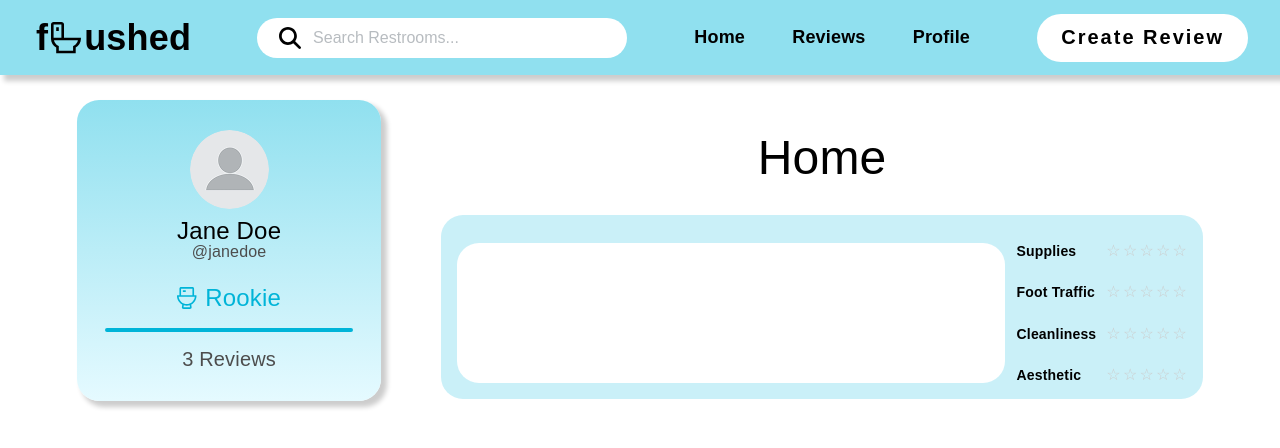
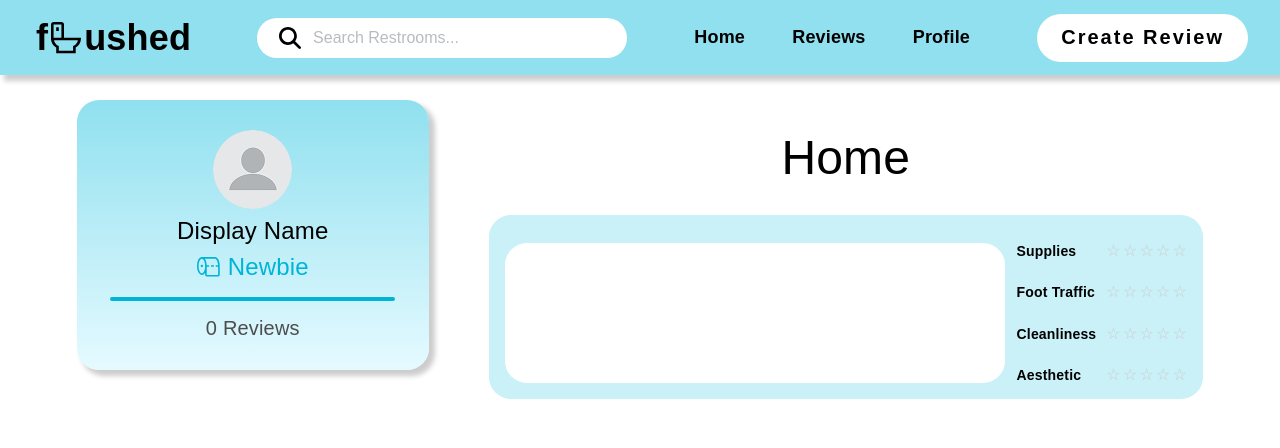
Before and after one commit to LawMot/flushed, a React (Vite) app in the folder frontend/: page /home in a window 1280 px wide. Shown: the top 448 px of the page. Built offline with nearby package versions, Linux system fonts and the light colour scheme; a web font is replaced by a local one.

Commit message:
Home card update

```diff
--- a/frontend/src/components/home/smallProfile.jsx
+++ b/frontend/src/components/home/smallProfile.jsx
@@ -1,16 +1,21 @@
 import './smallProfile.css';
 import SmallRank from './smallRank';
-import pfp from '../../assets/smallPfpDefault.png'
+import defaultPfp from '../../assets/smallPfpDefault.png'
+import { useState, useEffect } from 'react';
 
-function SmallProfile({ name, username, xp, numReviews}) {
+function SmallProfile() {
+    const [name, setName] = useState('Display Name');
+    const [xp, setXp] = useState(0);
+    const [reviews, setReviews] = useState(0);
+    const [pfp, setpfp] = useState(defaultPfp);
+
     return (
         <div className='gradient' id='smallProfile'>
             <img id='pfp' src={pfp} alt='User Profile Picture'/>
             <p id='name'>{name}</p>
-            <p id='username'>@{username}</p>
             <SmallRank xp={xp} />
             <hr/>
-            <p id='numReviews'>{numReviews} Reviews</p>
+            <p id='numReviews'>{reviews} Reviews</p>
         </div>
     )
 }
--- a/frontend/src/components/home/smallRank.jsx
+++ b/frontend/src/components/home/smallRank.jsx
@@ -1,11 +1,33 @@
+import paper from '../../assets/rankIcons/bluePaper.svg'
 import toilet from '../../assets/rankIcons/blueToilet.svg'
+import soap from '../../assets/rankIcons/blueSoap.svg'
+import crown from '../../assets/rankIcons/blueCrown.svg'
 import './smallRank.css'
 
 function SmallRank({ xp }) {
     return (
-        <div id='rank'>
-            <img src={toilet}/>
-            {xp <= 30 && <p>Rookie</p>}
+        <div>
+            {(xp <= 30 &&
+                <div id='rank'>
+                    <img src={paper} alt='Toilet Paper Icon'/>
+                    <p>Newbie</p>
+                </div>) ||
+            (xp > 30 && xp <= 60 &&
+                <div id='rank'>
+                    <img src={toilet} alt='Toilet Icon'/>
+                    <p>Rookie</p>
+                </div>) ||
+            (xp > 60 && xp <= 90 &&
+            <div id='rank'>
+                <img src={soap} alt='Soap Icon'/>
+                <p>Intermediate</p>
+            </div>) ||
+            (xp > 90 &&
+                <div id='rank'>
+                    <img src={crown} alt='Crown Icon'/>
+                    <p>Expert</p>
+                </div>)
+            }
         </div>
     )
 };
--- a/frontend/src/pages/Home.jsx
+++ b/frontend/src/pages/Home.jsx
@@ -5,7 +5,7 @@ import './Home.css'
 function Home() {
     return (
         <div id="home-page">
-            <SmallProfile name={"Jane Doe"} username={"janedoe"} xp={20} numReviews={3}/>
+            <SmallProfile/>
             <div id="home-column">
                 <p id="page-title">Home</p>
                 <ReviewBox/>
```
